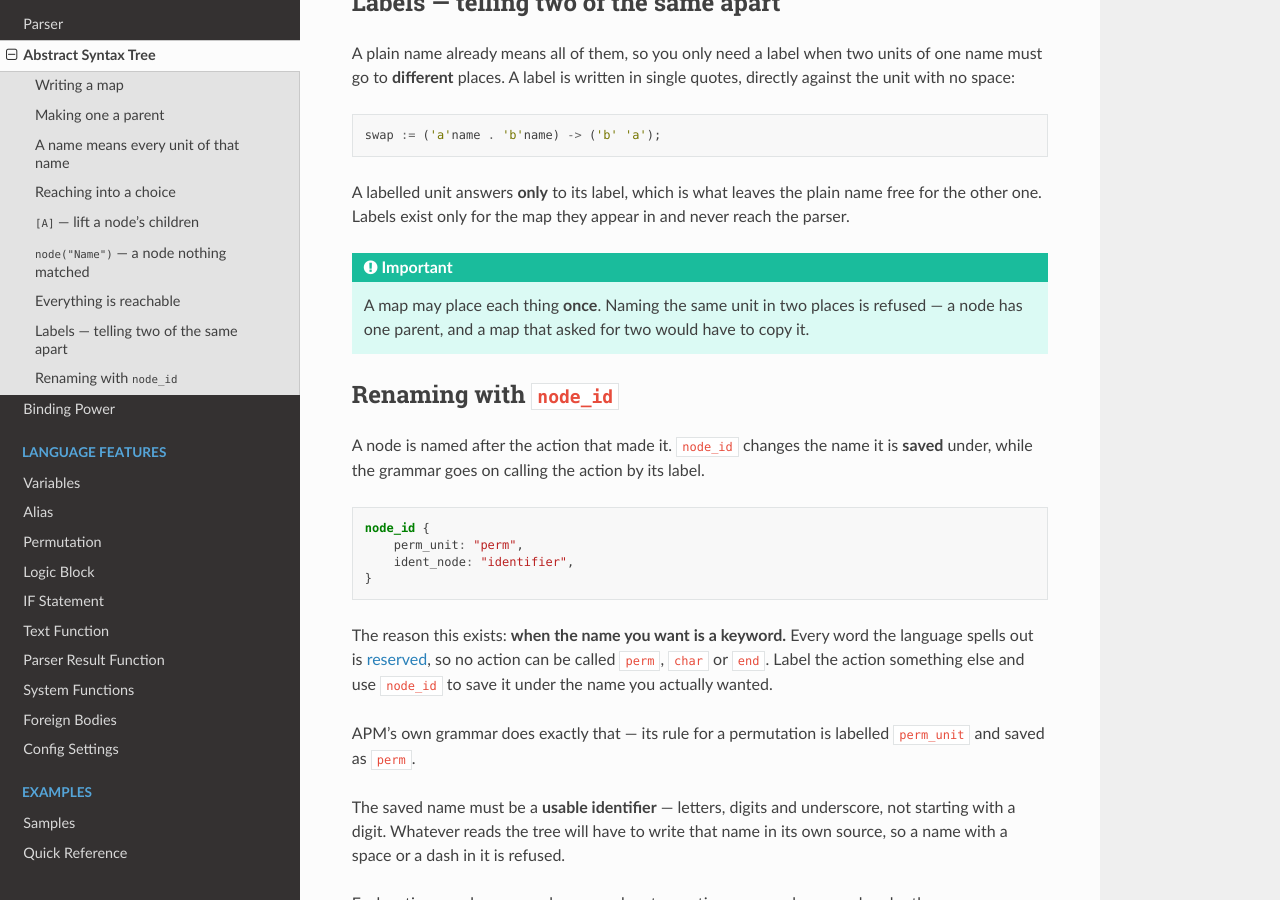
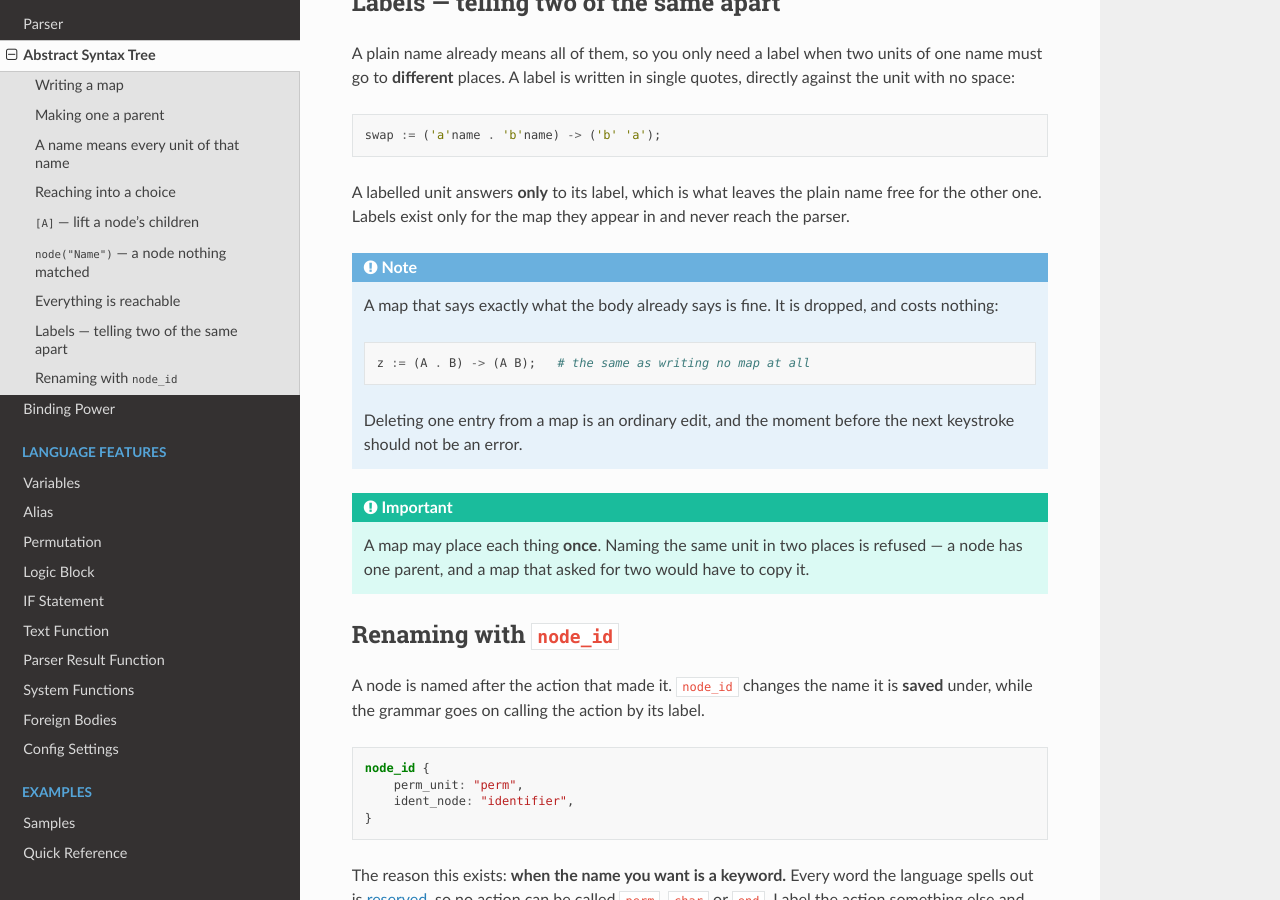
Before and after one commit to Algodal/Algodal_Parser_Machine_Manual, a Sphinx documentation site: the page built from manual/source/abstract_syntax_tree.md, in a window 1280 px wide and 900 px high, scrolled down 3163 px. Built offline with Sphinx 7.4.7 and the Read the Docs theme 3.1.0, drawn with Linux system fonts in a browser that asks for light colours.

Commit message:
An identity map is accepted and dropped
Co-Authored-By: Claude Opus 5 <noreply@anthropic.com>
Claude-Session: https://claude.ai/code/session_01HGfLzUsYbx6Lob9ACixRYf

````diff
--- a/manual/source/abstract_syntax_tree.md
+++ b/manual/source/abstract_syntax_tree.md
@@ -163,6 +163,18 @@ A labelled unit answers **only** to its label, which is what leaves the plain
 name free for the other one. Labels exist only for the map they appear in and
 never reach the parser.
 
+:::{note}
+A map that says exactly what the body already says is fine. It is dropped, and
+costs nothing:
+
+```parser
+z := (A . B) -> (A B);   # the same as writing no map at all
+```
+
+Deleting one entry from a map is an ordinary edit, and the moment before the
+next keystroke should not be an error.
+:::
+
 :::{important}
 A map may place each thing **once**. Naming the same unit in two places is
 refused — a node has one parent, and a map that asked for two would have to
````
